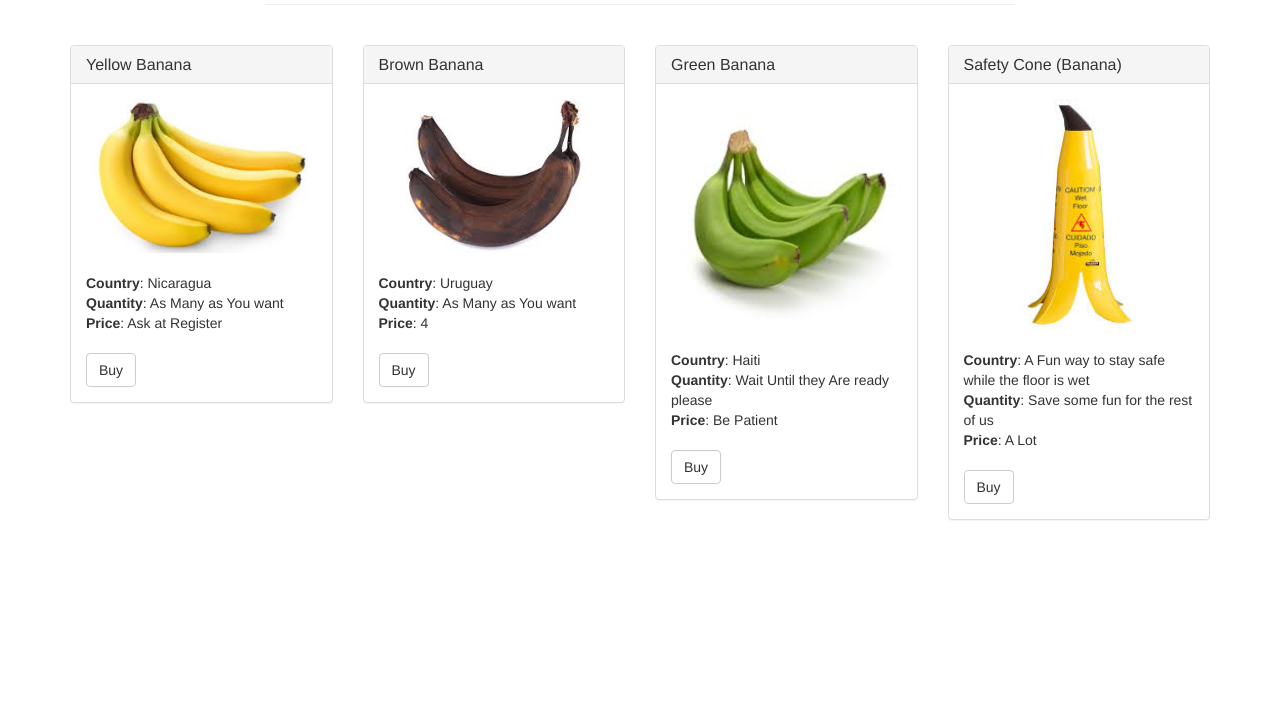
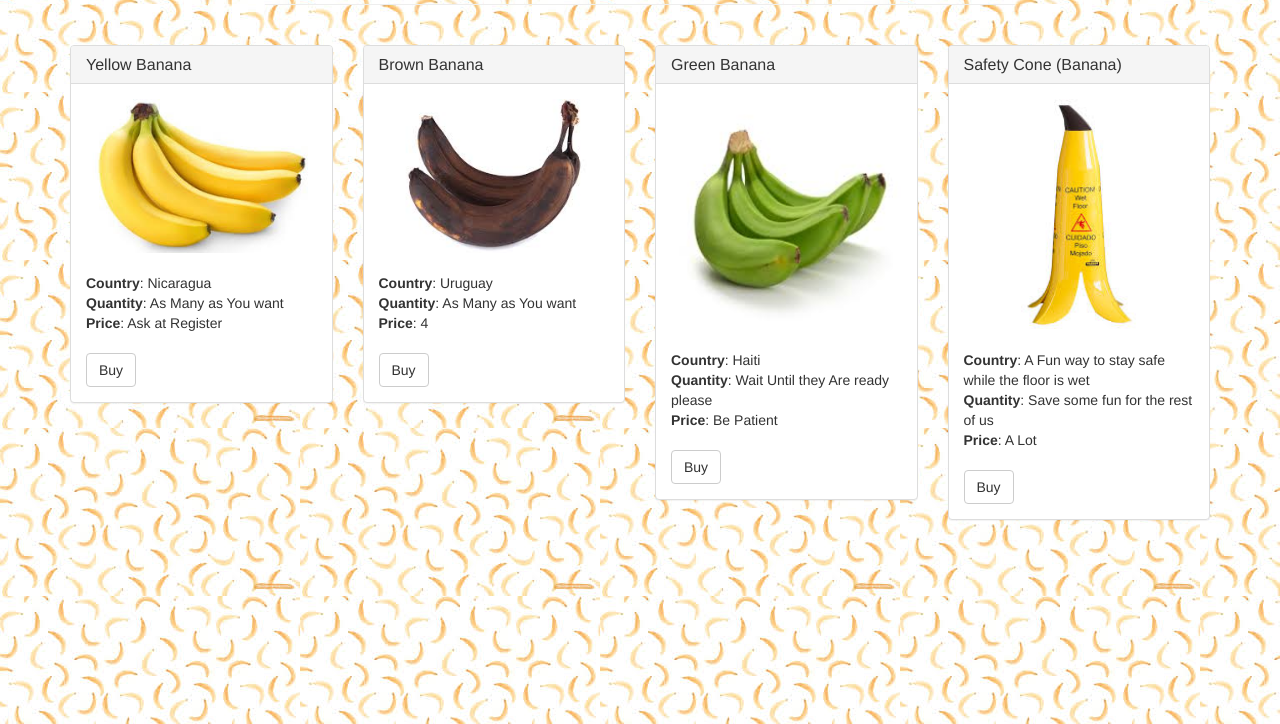
Before and after one commit to dartmouth-cs98/hack-a-thing-1-offtheblockchain, a website: page src/index.html in a window 1280 px wide. Shown: the part 76-800 px from the top of the page. Drawn offline with nearby package versions, Linux system fonts and the light colour scheme; no server answers.

Commit message:
Added Background

```diff
--- a/src/index.html
+++ b/src/index.html
@@ -1,6 +1,7 @@
 <!DOCTYPE html>
 <html lang="en">
   <head>
+
     <meta charset="utf-8">
     <meta http-equiv="X-UA-Compatible" content="IE=edge">
     <meta name="viewport" content="width=device-width, initial-scale=1">
@@ -17,7 +18,7 @@
       <script src="https://oss.maxcdn.com/respond/1.4.2/respond.min.js"></script>
     <![endif]-->
   </head>
-  <body>
+  <body background="images/bg.jpg">
     <div class="container">
       <div class="row">
         <div class="col-xs-12 col-sm-8 col-sm-push-2">
```
Also changed, not shown: src/images/bg.jpg (added).
